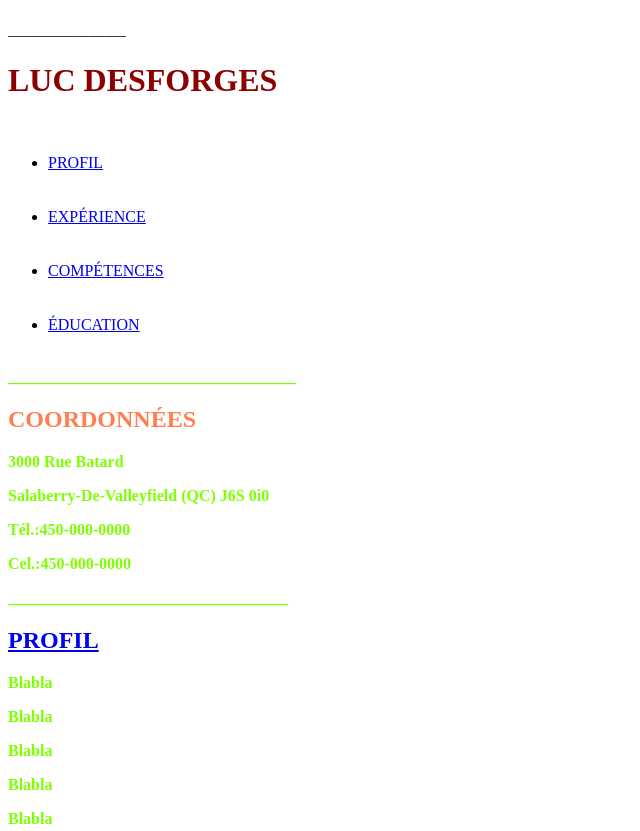
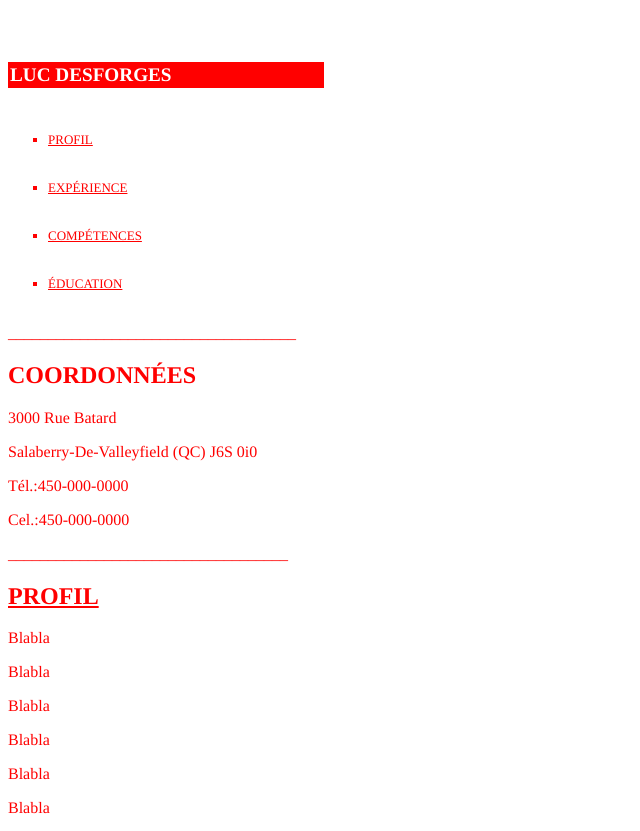
Before and after one commit to 1740116/blog, a plain HTML site: page index.html in a window 1280 px wide. Shown: the top 831 px of the page, without its empty margins (0-640 px from the left). Drawn offline with Linux system fonts and the light colour scheme.

Commit message:
Update Style.css

```diff
--- a/Style.css
+++ b/Style.css
@@ -7,15 +7,32 @@ and open the template in the editor.
     Created on : Sep 12, 2017, 2:39:17 PM
     Author     : Luc Desforges
 */
-p
-{font-weight: bold;
-color: chartreuse
+*
+{
+    font-family: "Times", Georgia, Serif;
+    color: red
 }
+
 h1
-{font-weight: bold;
-color: darkred
+{
+    font-weight: bold;
+    font-size: larger;
+    background-color: red;
+    margin-right: 75%;
+    color: white;
+    border-color: black;
+    padding: 2px
 }
-h2
-{font-weight: bold;
-color: coral
+ul
+{
+    list-style-type: square
 }
+.bob
+{
+    font-size: small
+
+}
+h6
+{
+    opacity: 0.0;
+}
```
